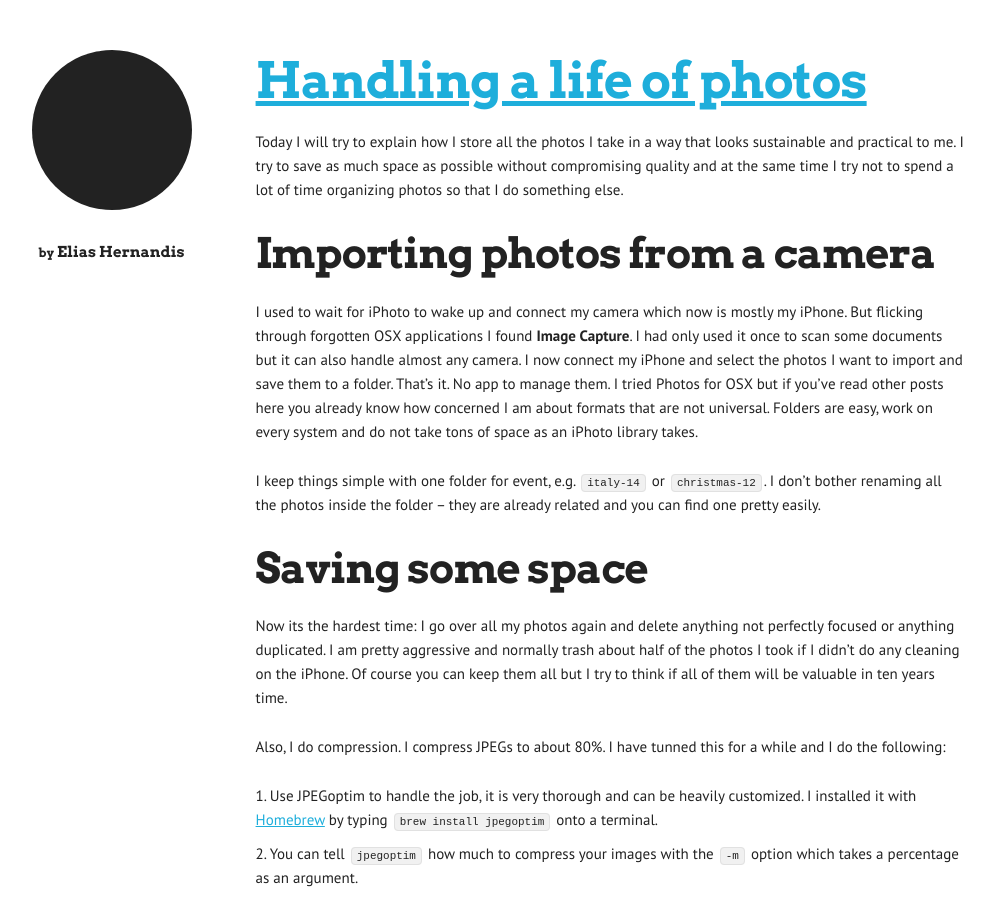
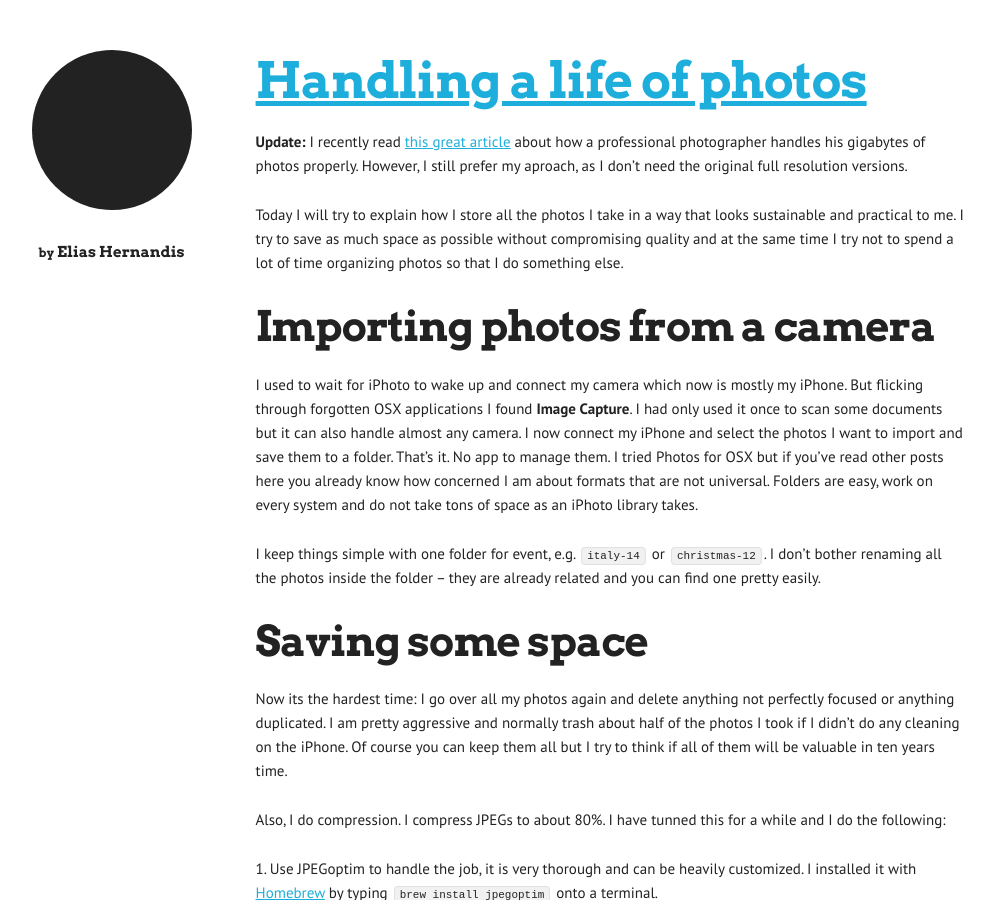
Before and after one commit to knifecake/interwebs, a Jekyll site: the page built from _posts/2015-06-23-handling-a-life-of-photos.md, in a window 1280 px wide and 900 px high. Shown: the whole window, without its empty margins (154-1148 px from the left). Built offline with Jekyll 4.4.1, drawn with Linux system fonts in a browser that asks for light colours; comment, search, counter and statistics services are not loaded.

Commit message:
Updated photos post.

```diff
--- a/_posts/2015-06-23-handling-a-life-of-photos.md
+++ b/_posts/2015-06-23-handling-a-life-of-photos.md
@@ -2,6 +2,8 @@
 layout: post
 title: Handling a life of photos
 ---
+
+**Update:** I recently read [this great article](http://paulstamatiou.com/storage-for-photographers-part-2/ "An article about professional photo storage") about how a professional photographer handles his gigabytes of photos properly. However, I still prefer my aproach, as I don't need the original full resolution versions.
 
 Today I will try to explain how I store all the photos I take in a way that looks sustainable and practical to me. I try to save as much space as possible without compromising quality and at the same time I try not to spend a lot of time organizing photos so that I do something else.
 
```
